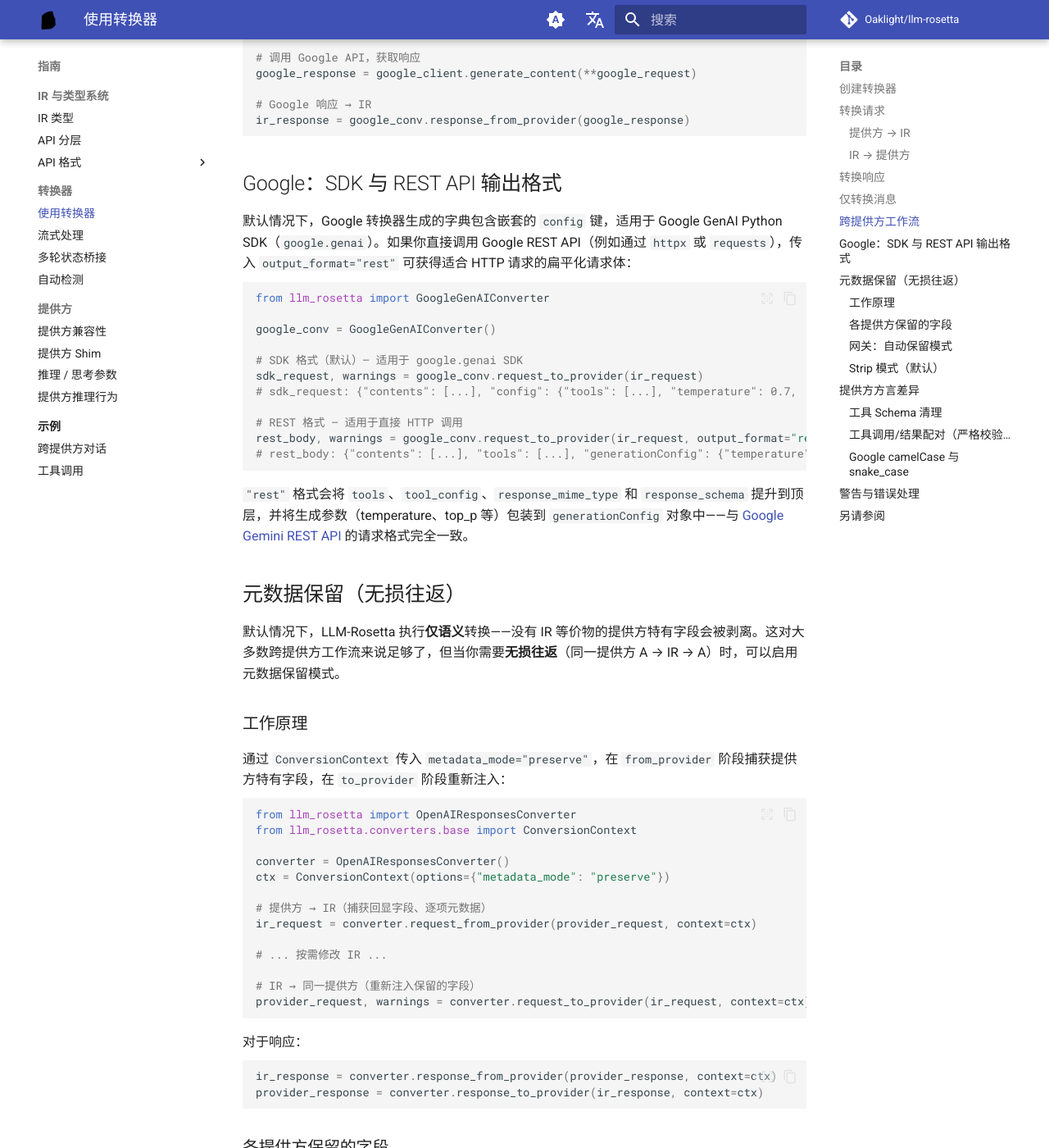
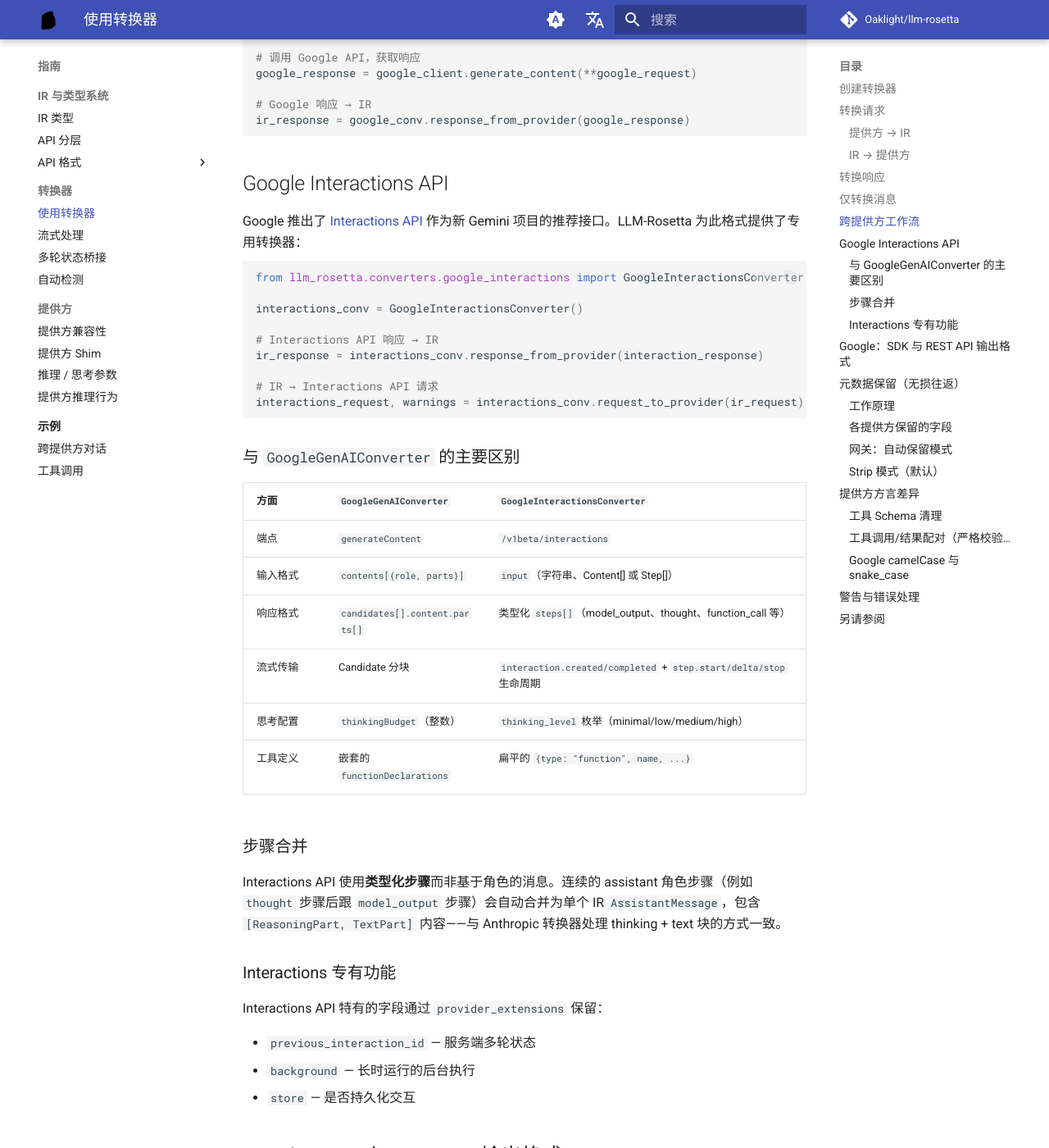
Before and after one commit to Oaklight/llm-rosetta, an MkDocs documentation site: the page built from docs/guide/converters.md, in a window 1280 px wide and 1400 px high, scrolled down 1380 px. Shown: the whole window at 82% size. Built offline with MkDocs 1.6.1 and Material for MkDocs 9.7.7, drawn with Linux system fonts in a browser that asks for light colours; comment, search, counter and statistics services are not loaded.

Commit message:
docs: 添加 Google Interactions API 转换器文档
- 在 [未发布] 下添加新转换器的 changelog 条目
- 在转换器指南中添加 Google Interactions API 章节，
  包含使用示例、对比表、步骤合并说明和专有功能

````diff
--- a/docs/guide/converters.md
+++ b/docs/guide/converters.md
@@ -67,6 +67,45 @@
 # Google 响应 → IR
 ir_response = google_conv.response_from_provider(google_response)
 ```
+
+## Google Interactions API
+
+Google 推出了 [Interactions API](https://ai.google.dev/gemini-api/docs/interactions) 作为新 Gemini 项目的推荐接口。LLM-Rosetta 为此格式提供了专用转换器：
+
+```python
+from llm_rosetta.converters.google_interactions import GoogleInteractionsConverter
+
+interactions_conv = GoogleInteractionsConverter()
+
+# Interactions API 响应 → IR
+ir_response = interactions_conv.response_from_provider(interaction_response)
+
+# IR → Interactions API 请求
+interactions_request, warnings = interactions_conv.request_to_provider(ir_request)
+```
+
+### 与 `GoogleGenAIConverter` 的主要区别
+
+| 方面 | `GoogleGenAIConverter` | `GoogleInteractionsConverter` |
+|------|----------------------|------------------------------|
+| 端点 | `generateContent` | `/v1beta/interactions` |
+| 输入格式 | `contents[{role, parts}]` | `input`（字符串、Content[] 或 Step[]） |
+| 响应格式 | `candidates[].content.parts[]` | 类型化 `steps[]`（model_output、thought、function_call 等） |
+| 流式传输 | Candidate 分块 | `interaction.created/completed` + `step.start/delta/stop` 生命周期 |
+| 思考配置 | `thinkingBudget`（整数） | `thinking_level` 枚举（minimal/low/medium/high） |
+| 工具定义 | 嵌套的 `functionDeclarations` | 扁平的 `{type: "function", name, ...}` |
+
+### 步骤合并
+
+Interactions API 使用**类型化步骤**而非基于角色的消息。连续的 assistant 角色步骤（例如 `thought` 步骤后跟 `model_output` 步骤）会自动合并为单个 IR `AssistantMessage`，包含 `[ReasoningPart, TextPart]` 内容——与 Anthropic 转换器处理 thinking + text 块的方式一致。
+
+### Interactions 专有功能
+
+Interactions API 特有的字段通过 `provider_extensions` 保留：
+
+- `previous_interaction_id` — 服务端多轮状态
+- `background` — 长时运行的后台执行
+- `store` — 是否持久化交互
 
 ## Google：SDK 与 REST API 输出格式
 
````
Also changed, not shown: docs/changelog.md (+4 -0 lines).
